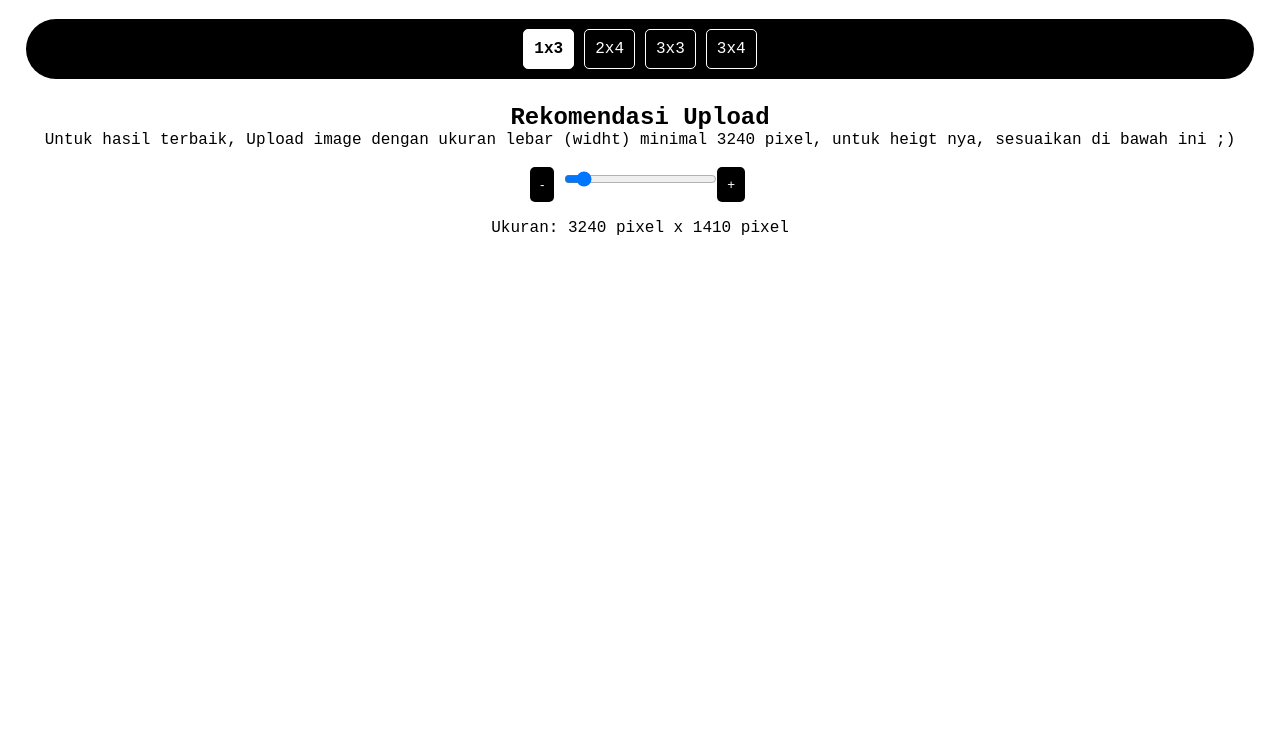
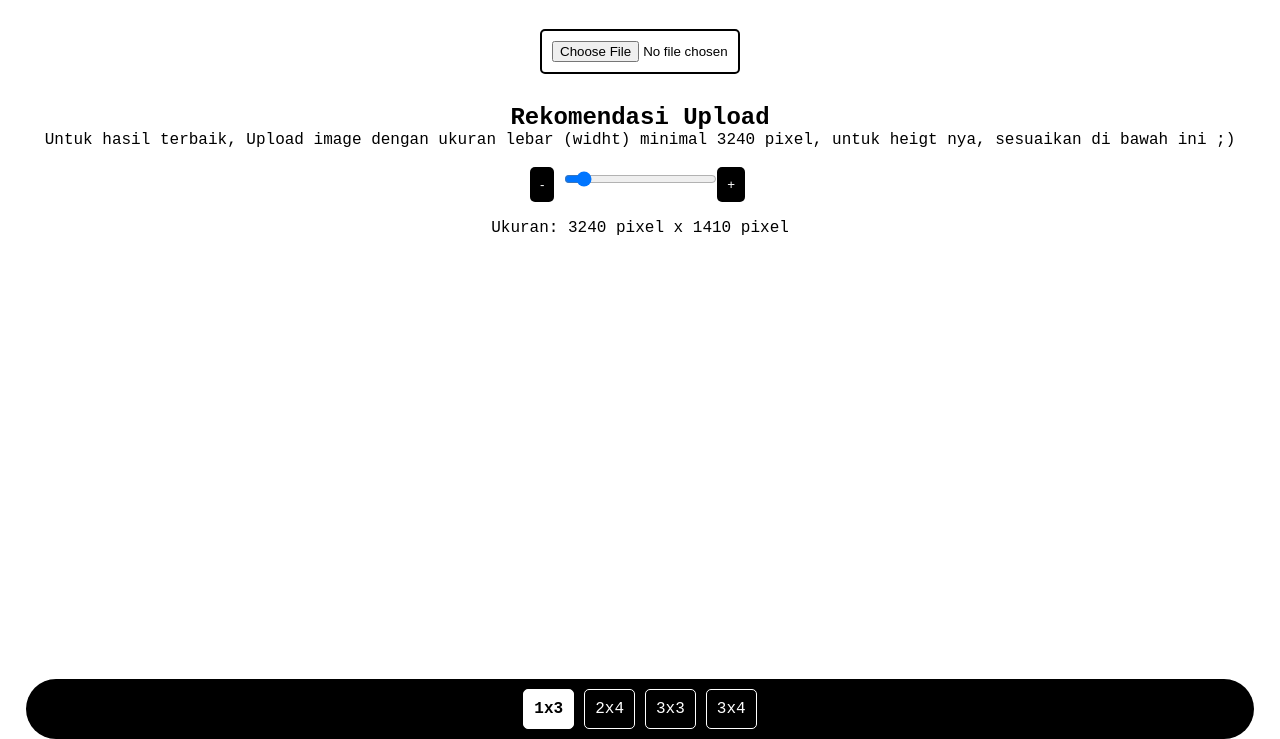
Before and after one commit to ayangcrispy/Tes, a plain HTML site: page index.html in a window 1280 px wide. Shown: the part 61-800 px from the top of the page. Drawn offline with Linux system fonts and the light colour scheme.

Commit message:
Update style.css

```diff
--- a/style.css
+++ b/style.css
@@ -135,7 +135,7 @@ button {
     padding: 10px;
     width: 96%;
     position: fixed;
-    bottom: 2;
+    bottom: 0;
     background-color: var(--color-primary); /* Latar belakang menggunakan variabel warna*/
 
 }
```
